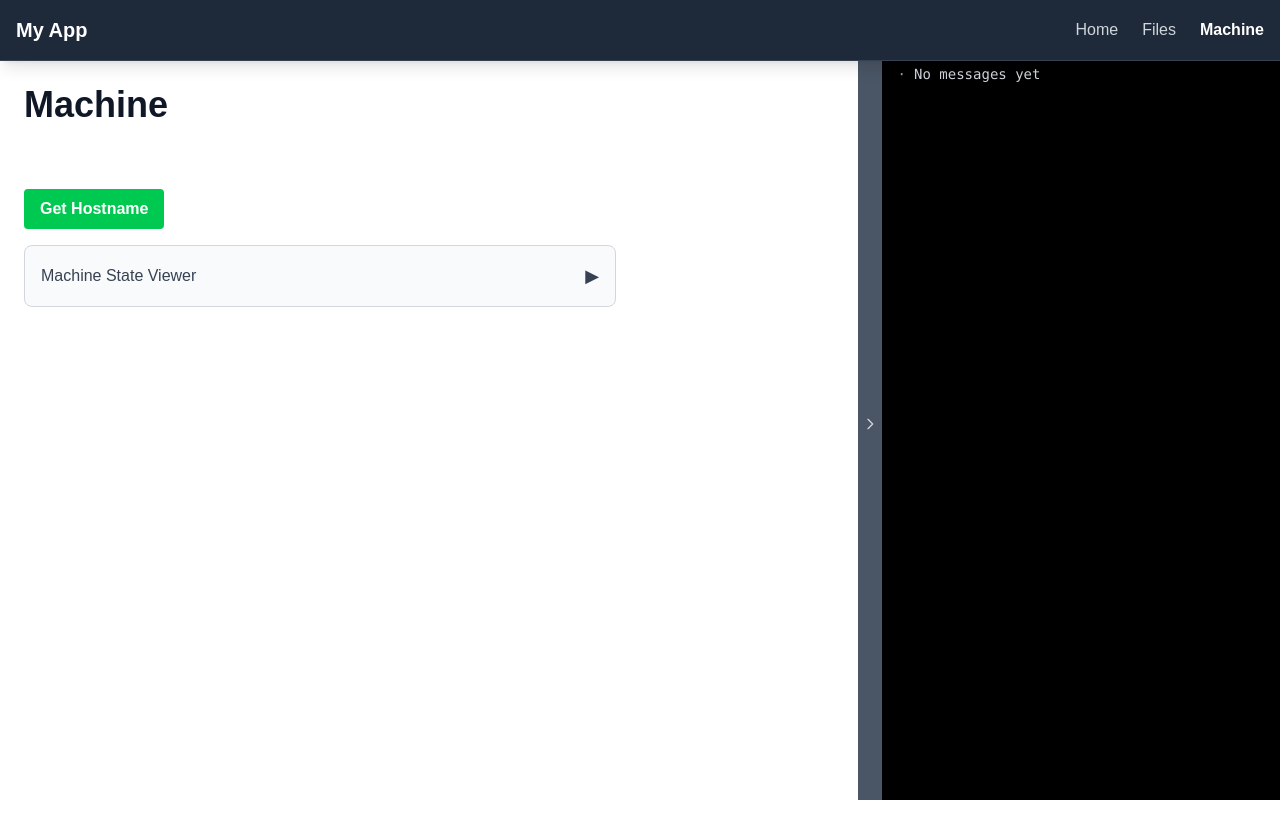
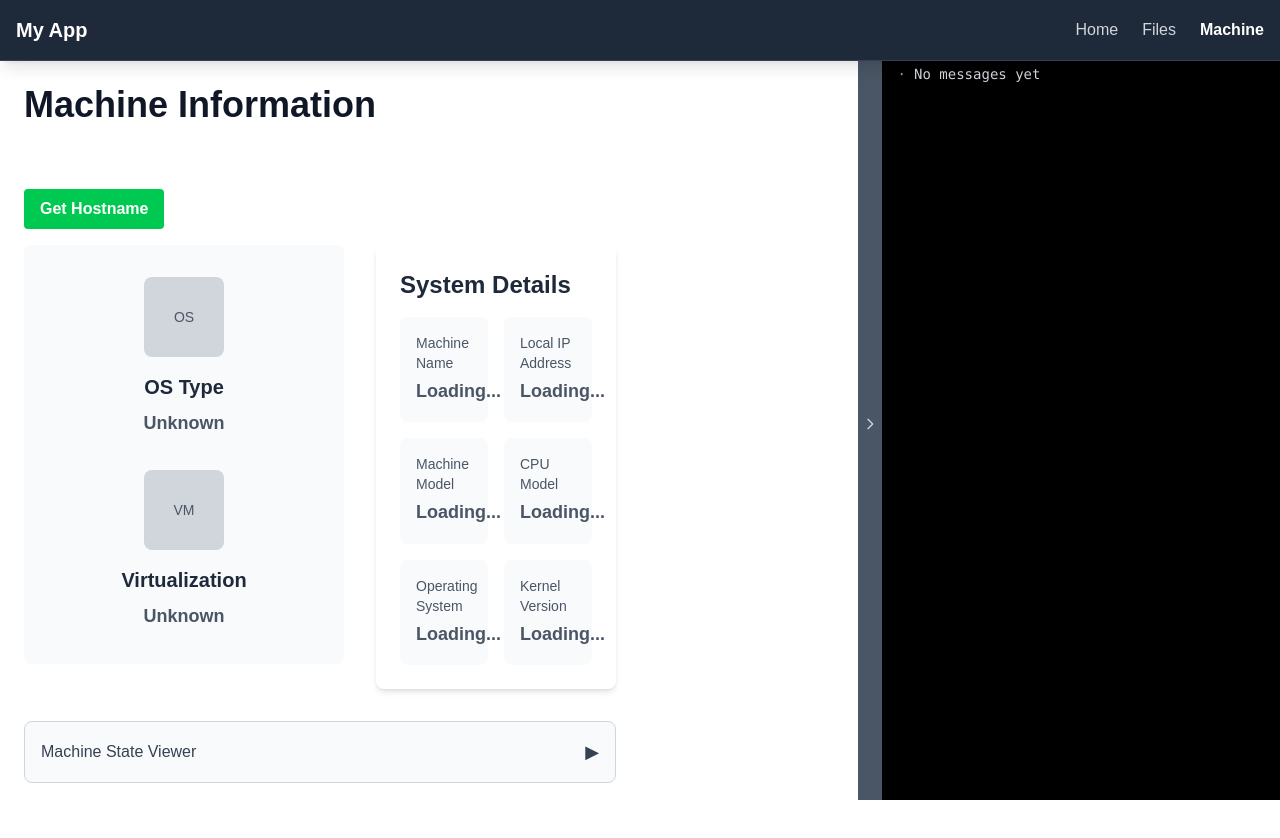
Before and after one commit to merklegroot/hudsse, a Next.js app: page /machine in a window 1280 px wide. Shown: the top 838 px of the page. Built offline with nearby package versions, Linux system fonts and the light colour scheme.

Commit message:
machine page layout

```diff
--- a/app/machine/MachinePageClient.tsx
+++ b/app/machine/MachinePageClient.tsx
@@ -4,22 +4,86 @@ import { useMachineStore } from '@/store/machineStore';
 import { useIsMobile } from '@/hooks/useIsMobile';
 import SseHostnameButton from '@/components/SseHostnameButton';
 import { MachineStateViewer } from '@/components/MachineStateViewer';
+import SystemDetailField from '@/components/SystemDetailField';
 
 export function MachinePageClient() {
   const machineState = useMachineStore((state) => state.machineState);
   const isMobile = useIsMobile();
 
+  // Empty data placeholders matching hudapp structure
+  const infoItems = [
+    { label: 'Machine Name', value: '' },
+    { label: 'Local IP Address', value: '' },
+    { label: 'Machine Model', value: '' },
+    { label: 'CPU Model', value: '' },
+    { label: 'Operating System', value: '' },
+    { label: 'Kernel Version', value: '' },
+  ];
+
+  const osType = '';
+  const virtualization = '';
+
   return (
     <div className={`h-screen flex flex-col ${isMobile ? 'pb-[33.333333%]' : 'pr-[50%]'}`}>
       <div className="flex-none p-6">
-        <h1 className="text-3xl font-bold text-gray-900">Machine</h1>
+        <h1 className="text-4xl font-bold mb-8">Machine Information</h1>
       </div>
       <div className="flex-1 overflow-y-auto">
         <div className="p-6">
           <div className="space-x-4 mb-4">
             <SseHostnameButton />
           </div>
-          <MachineStateViewer />
+
+          <div className="max-w-7xl mx-auto">
+            <div className="flex gap-8">
+              {/* Left Panel - OS Type and Virtualization */}
+              <div className="flex-shrink-0 w-80">
+                <div className="bg-gray-50 rounded-lg p-8 text-center space-y-8">
+                  {/* OS Type */}
+                  <div className="flex flex-col items-center space-y-4">
+                    <div className="w-20 h-20 bg-gray-300 rounded-lg flex items-center justify-center">
+                      <span className="text-gray-600 text-sm">OS</span>
+                    </div>
+                    <div>
+                      <h3 className="text-xl font-bold text-gray-800 mb-2">OS Type</h3>
+                      <p className="text-2xl font-semibold text-gray-900">{osType || 'Unknown'}</p>
+                    </div>
+                  </div>
+
+                  {/* Virtualization */}
+                  <div className="flex flex-col items-center space-y-4">
+                    <div className="w-20 h-20 bg-gray-300 rounded-lg flex items-center justify-center">
+                      <span className="text-gray-600 text-sm">VM</span>
+                    </div>
+                    <div>
+                      <h3 className="text-xl font-bold text-gray-800 mb-2">Virtualization</h3>
+                      <p className="text-lg font-semibold text-gray-900 text-center leading-tight">{virtualization || 'Unknown'}</p>
+                    </div>
+                  </div>
+                </div>
+              </div>
+
+              {/* Right Panel - System Information */}
+              <div className="flex-1">
+                <div className="bg-white rounded-lg shadow-md p-6">
+                  <h2 className="text-2xl font-semibold text-gray-800 mb-4">System Details</h2>
+                  <div className="grid grid-cols-1 md:grid-cols-2 gap-4">
+                    {infoItems.map((item, index) => (
+                      <SystemDetailField
+                        key={index}
+                        label={item.label}
+                        value={item.value || 'Loading...'}
+                      />
+                    ))}
+                  </div>
+                </div>
+              </div>
+            </div>
+          </div>
+
+          <div className="mt-8">
+            <MachineStateViewer />
+          </div>
         </div>
       </div>
     </div>
--- /dev/null
+++ b/components/SystemDetailField.tsx
@@ -0,0 +1,14 @@
+interface SystemDetailFieldProps {
+  label: string;
+  value: string;
+  className?: string;
+}
+
+export default function SystemDetailField({ label, value, className = "" }: SystemDetailFieldProps) {
+  return (
+    <div className={`p-4 bg-gray-50 rounded-lg ${className}`}>
+      <h3 className="text-sm font-medium text-gray-600 mb-1">{label}</h3>
+      <p className="text-lg font-semibold text-gray-900">{value}</p>
+    </div>
+  );
+}
```
